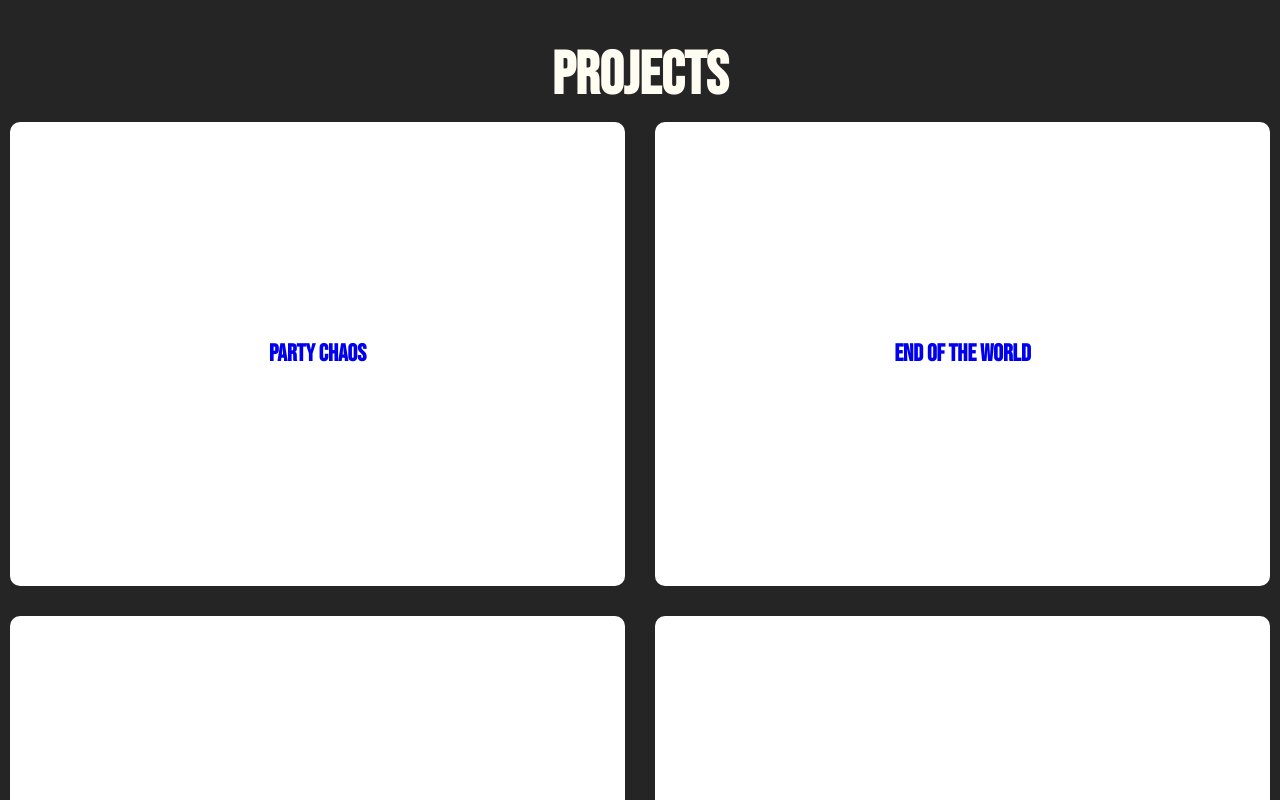
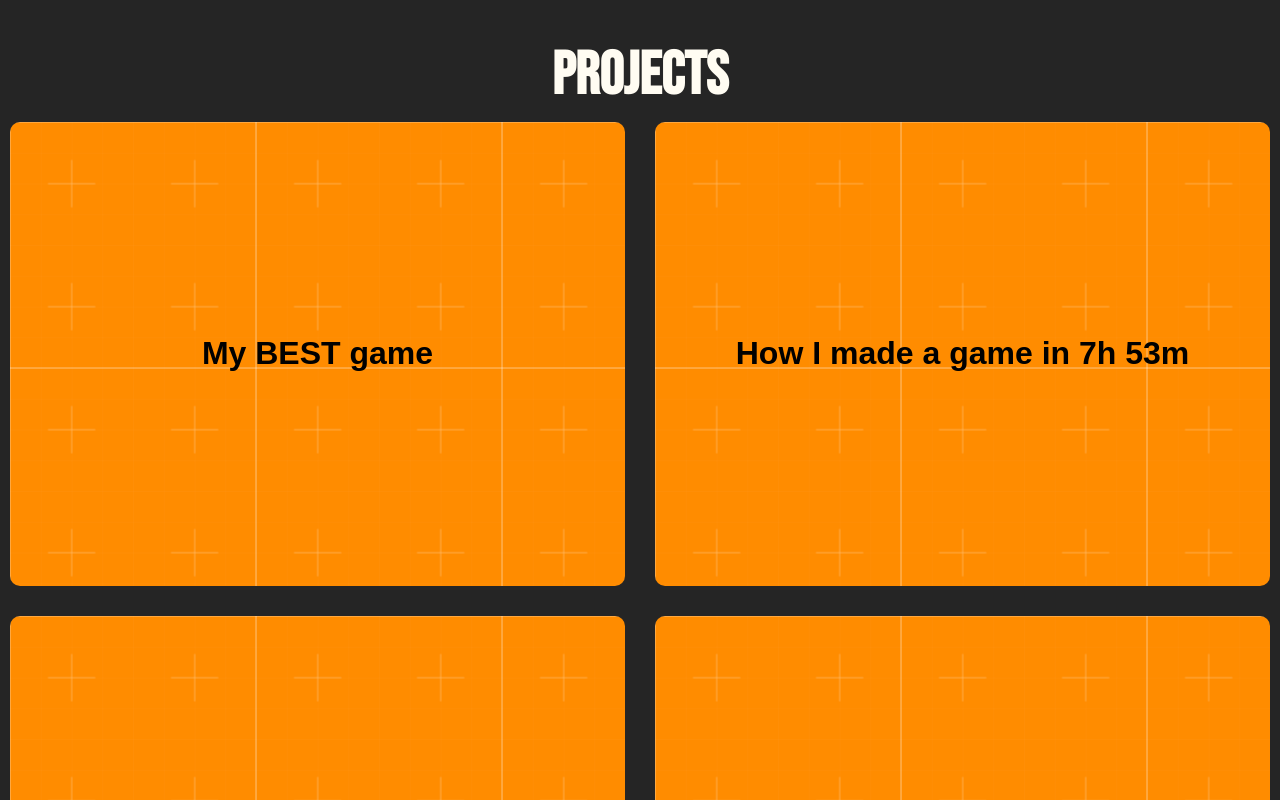
Before and after one commit to psikh286/psikh286.github.io, a React (Create React App) app: page /#/ in a window 1280 px wide. Shown: the part 920-1720 px from the top of the page. Built offline with nearby package versions, Linux system fonts and the light colour scheme.

Commit message:
[EDIT] Project cards;

```diff
--- a/src/components/project/ProjectCard.js
+++ b/src/components/project/ProjectCard.js
@@ -5,7 +5,7 @@ const ProjectCard = ({img, title, index}) => {
     return (
         <NavLink to={`/project/${index}`} className='project__card'>
             <li className="project__card-item">
-                <h2 className="project__title">{title}</h2>
+                <h2 className="project__title" dangerouslySetInnerHTML={{__html: title}}></h2>
                 <img className="project__card-img" src={img} alt="project_img"/>
             </li>
         </NavLink>
--- a/src/components/project/projectCard.css
+++ b/src/components/project/projectCard.css
@@ -1,7 +1,9 @@
 
 .project__card {
     height: auto;
-    background-color: #FFFFFF;
+    background-image: url(../../img/protoTexturesPng/Orange/texture_07.png);
+    background-size: 40%;
+
     box-shadow: rgb(167, 75, 75);
     border-radius: 10px;
     margin: 10px;
@@ -14,12 +16,21 @@
     align-items: center;
     max-width: 800px;
     padding: 5px;
+    position: relative;
 }
 
 .project__title {
     position: absolute;
     opacity: 1;
     transition: all 1s ease;
+
+    padding: 4rem;
+
+
+    word-break: break-word;
+    font-family: Arial;
+    font-size: 2rem;
+    color: black;
 }
 
 
--- a/src/helpers/projectList.js
+++ b/src/helpers/projectList.js
@@ -33,7 +33,8 @@ const projects = [
     {
         //ON MAIN PAGE
         "title" : "Party Chaos",
-        "coverInfo" : 'How I made my' + '<b>BEST</b>' + 'game',
+        //"coverInfo" : 'How I made my ' + '<i>BEST</i>' + ' game',
+        "coverInfo" : 'My ' + '<b>BEST</b>' + ' game',
         "cover" : partyChaosCover,
 
         //DETAILS
@@ -63,7 +64,7 @@ const projects = [
     {
         //ON MAIN PAGE
         "title" : "End Of The World",
-        "coverInfo" : 'How I made a game in <b>7h 53m</b>',
+        "coverInfo" : 'How I made a game in ' + '<b>7h 53m</b>',
         "cover" : eotwCover,
 
         //DETAILS
--- a/src/pages/Projects.js
+++ b/src/pages/Projects.js
@@ -15,7 +15,7 @@ const Projects = () => {
                     {projects.map((project, index) => {
                         return (
                             <ProjectCard
-                                title = {project.title}
+                                title = {project.coverInfo}
                                 img = {project.cover}
                                 index = {index}
                             />
```
